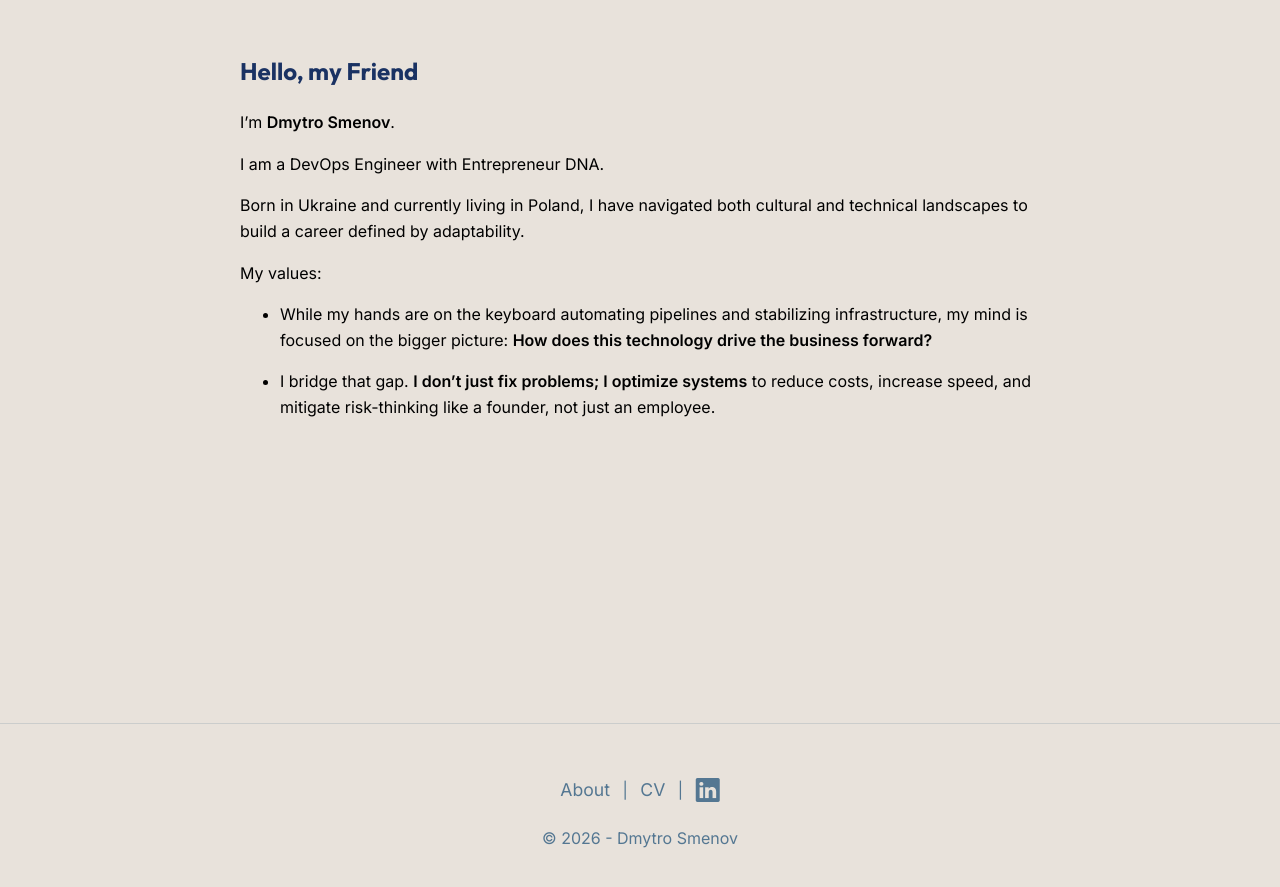
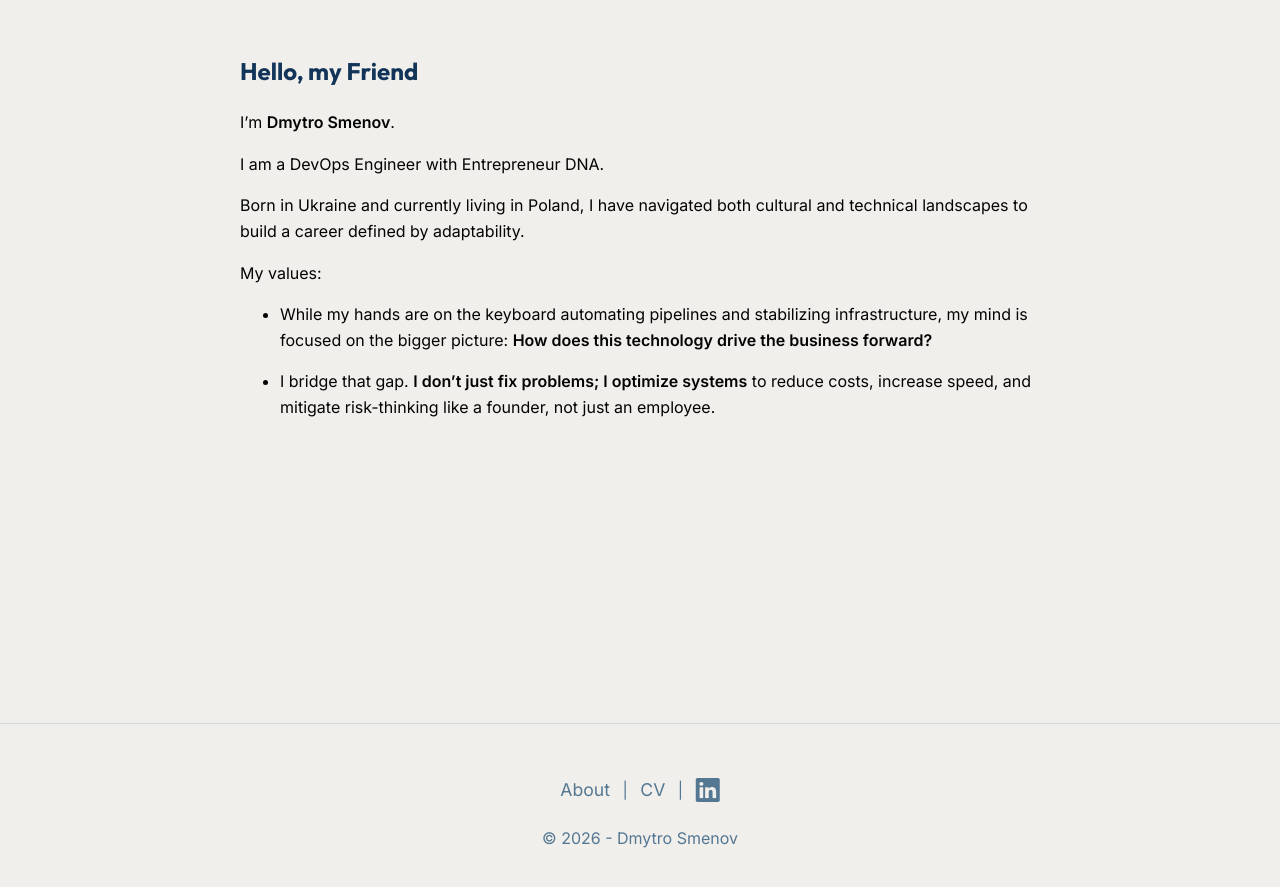
Before and after one commit to dsmenov/dsmenov.github.io, a Jekyll site: the page built from index.md, in a window 1280 px wide. Shown: the top 887 px of the page. Built offline with Jekyll 4.4.1, drawn with Linux system fonts in a browser that asks for light colours; our own code applies the rules of GitHub Pages for plain Markdown files.

Commit message:
style: Update CSS color variables for primary, background, and text.

```diff
--- a/assets/css/style.css
+++ b/assets/css/style.css
@@ -2,10 +2,10 @@
 @import url("https://fonts.googleapis.com/css2?family=Inter:wght@400;600&family=Outfit:wght@400;700&display=swap");
 
 :root {
-  --primary-color: #1A3263;
+  --primary-color: #123458;
   --primary-hover: #122244;
-  --bg-color: #E8E2DB;
-  --text-color: #000000;
+  --bg-color: #F1EFEC;
+  --text-color: #030303;
   --secondary-text: #547792;
   --accent-color: #FAB95B;
   --glass-bg: rgba(26, 50, 99, 0.05);
```
